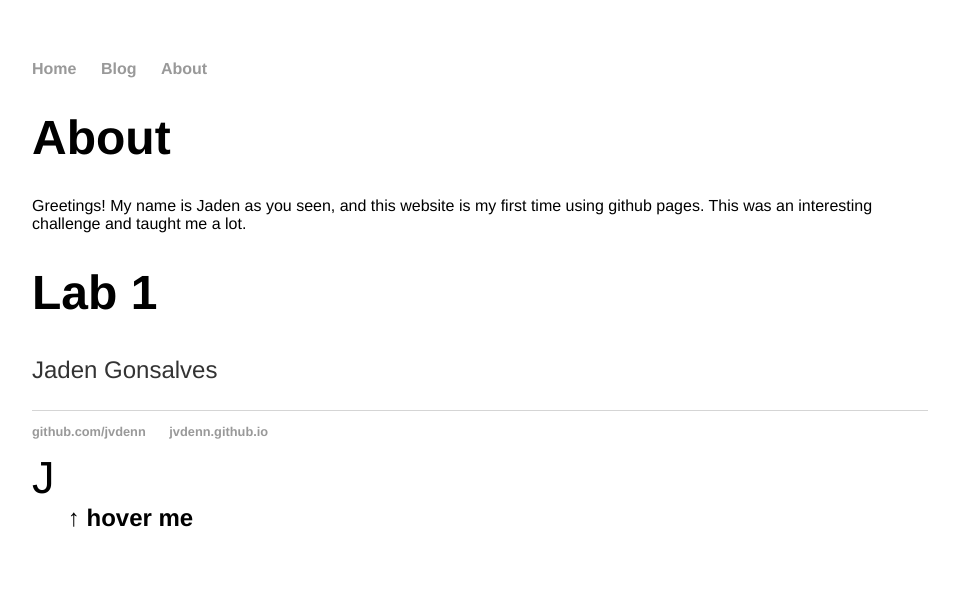
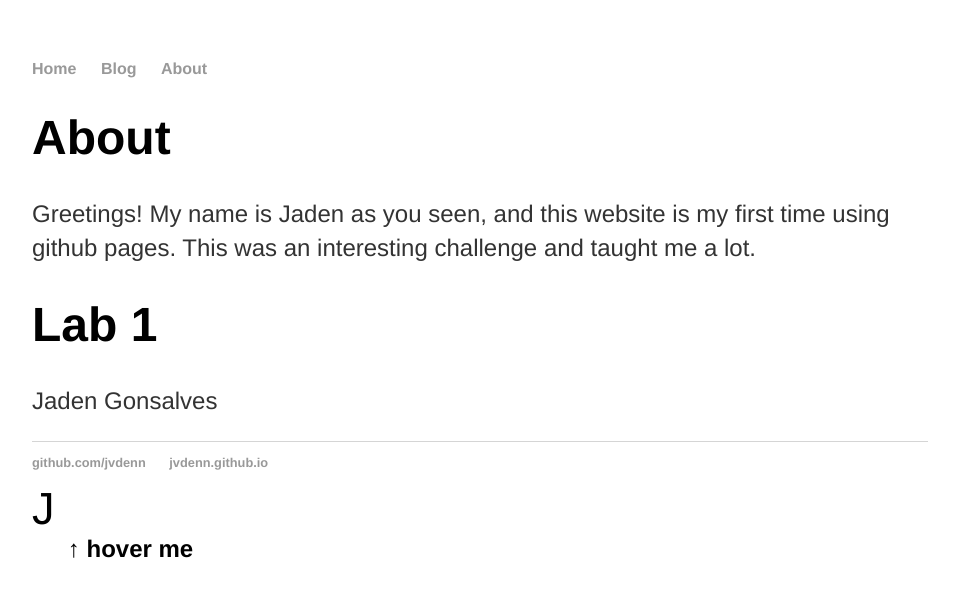
Before and after one commit to jvdenn/jvdenn.github.io, a Jekyll site: the page built from about/index.html, in a window 1280 px wide. Shown: the top 597 px of the page, without its empty margins (160-1119 px from the left). Built offline with Jekyll 4.4.1, drawn with Linux system fonts in a browser that asks for light colours.

```diff
--- a/about/index.html
+++ b/about/index.html
@@ -5,4 +5,4 @@ title: About
 
         <h1>{{ page.title }}</h1>
 
-Greetings! My name is Jaden as you seen, and this website is my first time using github pages. This was an interesting challenge and taught me a lot.
+<p>Greetings! My name is Jaden as you seen, and this website is my first time using github pages. This was an interesting challenge and taught me a lot. </P>
```
